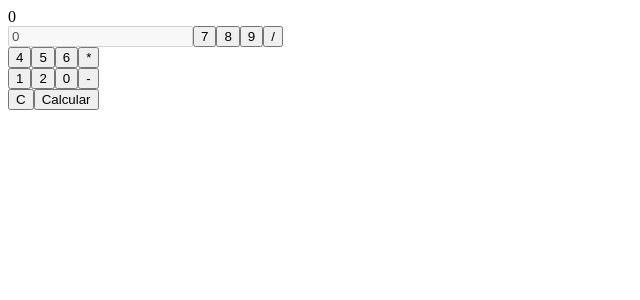
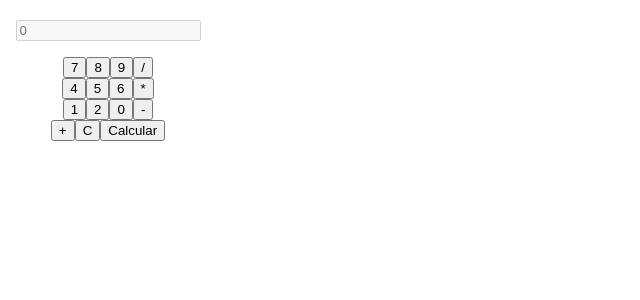
Before and after one commit to javiercym/angular_clase_5, an Angular app: page /calculadora in a window 1280 px wide. Shown: the top 300 px of the page, without its empty margins (0-640 px from the left). Built offline with nearby package versions, Linux system fonts and the light colour scheme.

Commit message:
Añadiendo estilo

```diff
--- a/src/app/calculadora/calculadora/calculadora.component.html
+++ b/src/app/calculadora/calculadora/calculadora.component.html
@@ -4,7 +4,7 @@
 
     <div class="calculadora">
 
-        <input type="text" class="form-control" [(ngModel)]="pantalla" disabled>
+        <!-- <input type="text" class="form-control" [(ngModel)]="pantalla" disabled> -->
 
         <button type="button" class="btn btn-outline-secondary" (click)="anadirNumero('7')">7</button>
         <button type="button" class="btn btn-outline-secondary" (click)="anadirNumero('8')">8</button>
@@ -21,6 +21,7 @@
         <button type="button" class="btn btn-outline-secondary" (click)="anadirNumero('0')">0</button>
         <button type="button" class="btn btn-outline-secondary" (click)="operar('-')">-</button>
         <br>
+        <button type="button" class="btn btn-outline-secondary" (click)="operar('+')">+</button>
         <button type="button" class="btn btn-outline-secondary" (click)="borrarPantalla()">C</button>
         <button type="button" class="btn btn-outline-secondary" (click)="calcular()">Calcular</button>
     </div>
--- a/src/app/calculadora/calculadora/calculadora.component.ts
+++ b/src/app/calculadora/calculadora/calculadora.component.ts
@@ -20,6 +20,7 @@ export class CalculadoraComponent {
     this.operando1 = 0;
     this.operando2 = 0;
     this.operacion = '';
+    this.cambiarNomnbre.emit(this.pantalla)
   }
 
   anadirNumero(numero: string) {
--- a/src/app/calculadora/pantalla/pantalla.component.css
+++ b/src/app/calculadora/pantalla/pantalla.component.css
@@ -0,0 +1,5 @@
+.cal{
+    margin-top: 20px;
+    width: 200px;
+    text-align: center;
+}
--- a/src/app/calculadora/pantalla/pantalla.component.html
+++ b/src/app/calculadora/pantalla/pantalla.component.html
@@ -1,4 +1,7 @@
 <div class="container">
-    {{resultado}}
-    <app-calculadora (cambiarNomnbre)="resultado = $event"></app-calculadora>
+    <div class="cal">
+        <div ><input type="text" class="form-control" placeholder="{{resultado}}" disabled></div>
+        <p></p>
+        <app-calculadora (cambiarNomnbre)="resultado = $event"></app-calculadora>
+    </div>
 </div>
```
